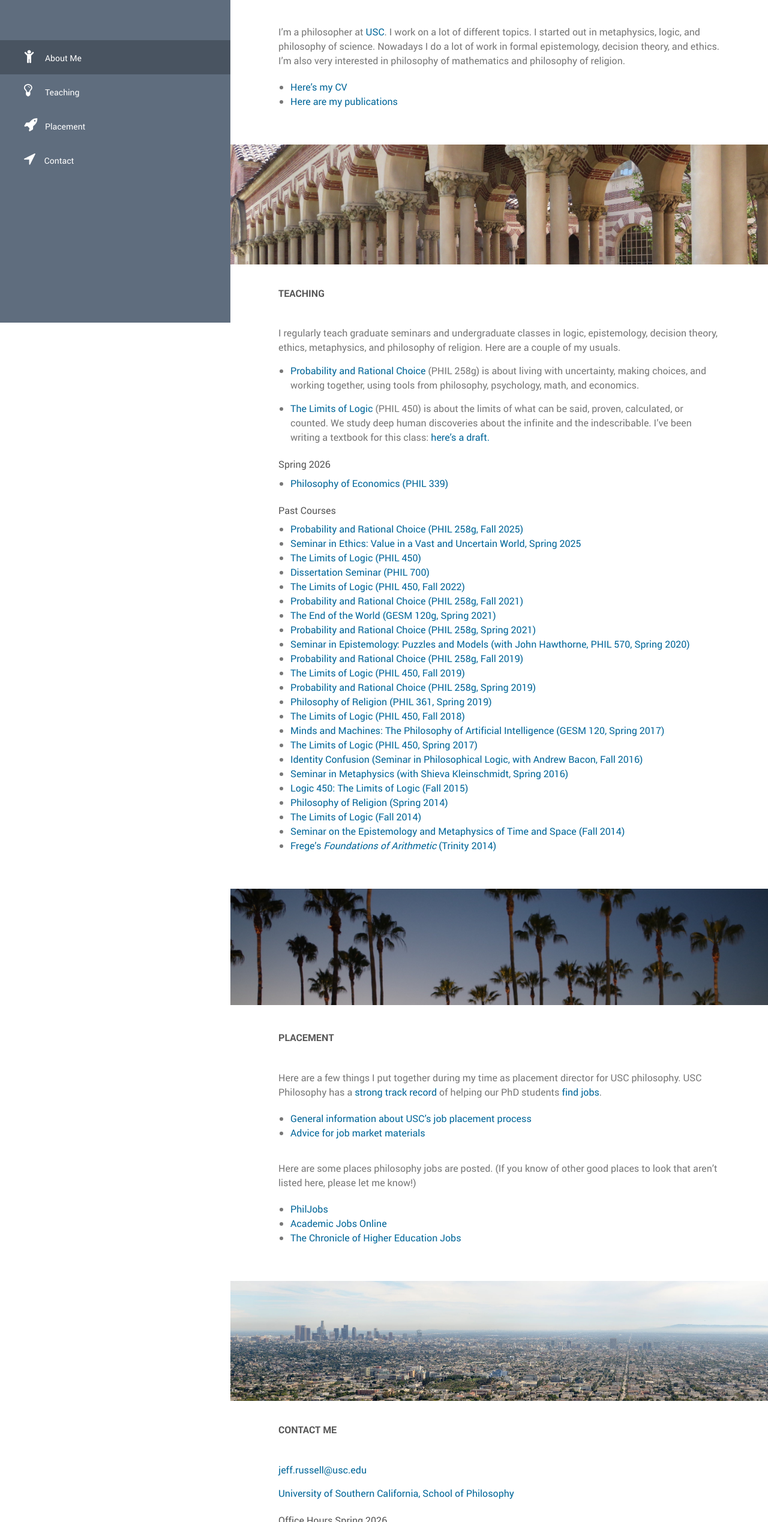
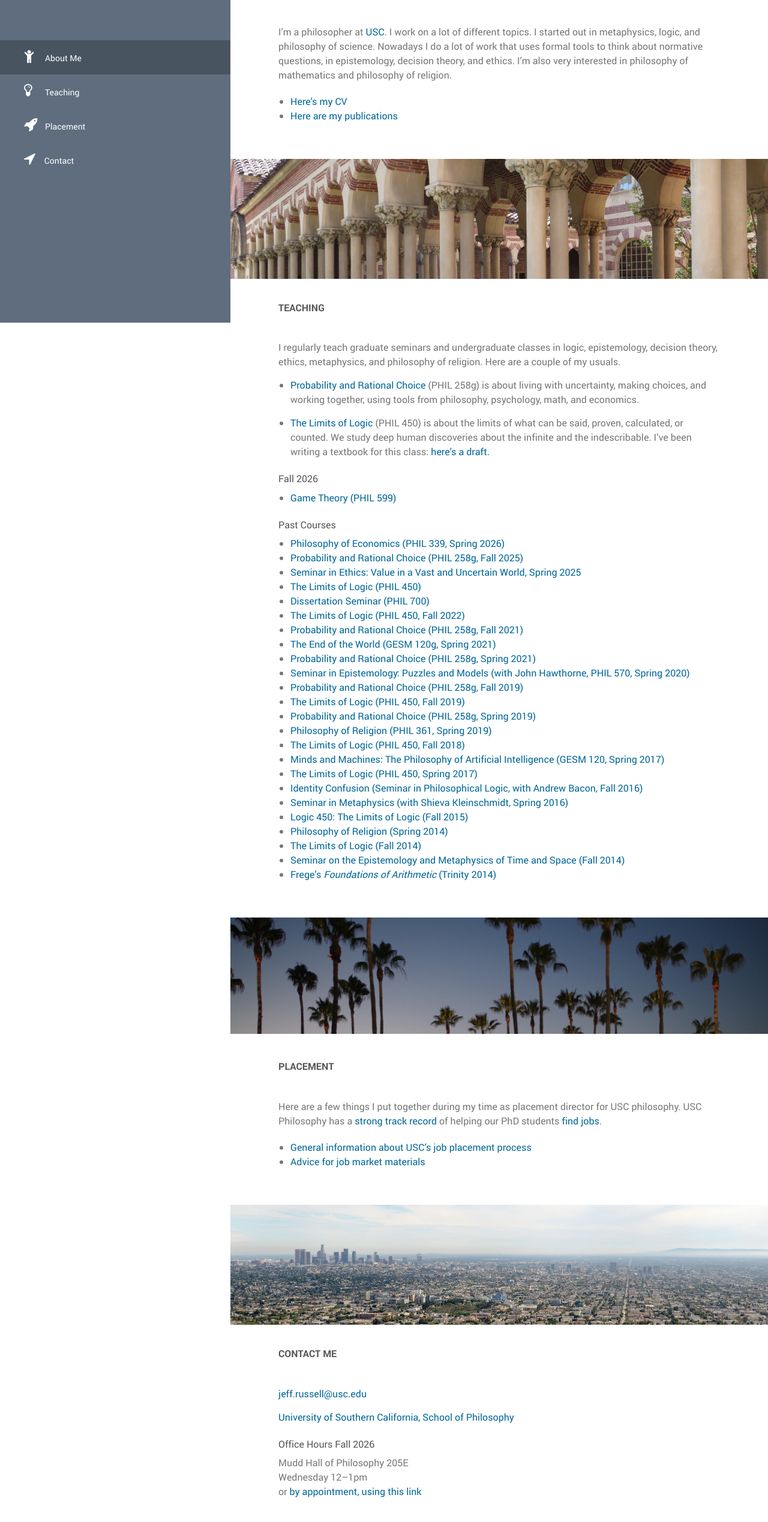
Before and after one commit to jefelino/jefelino.github.io, a website: page index.html in a window 1280 px wide. Shown: the part 262-2800 px from the top of the page at 60% size. Drawn offline with Linux system fonts and the light colour scheme.

Commit message:
Updated with Fall 2026 teaching and office hours

```diff
--- a/index.html
+++ b/index.html
@@ -89,9 +89,10 @@
                     <p>I’m a philosopher at <a
 href="https://dornsife.usc.edu/phil/">USC</a>. I work on a lot of
 different topics. I started out in metaphysics, logic, and philosophy of
-science. Nowadays I do a lot of work in formal epistemology, decision
-theory, and ethics. I’m also very interested in philosophy of
-mathematics and philosophy of religion.</p>
+science. Nowadays I do a lot of work that uses formal tools to think
+about normative questions, in epistemology, decision theory, and ethics.
+I’m also very interested in philosophy of mathematics and philosophy of
+religion.</p>
 <ul>
 <li><a href="cv.pdf">Here’s my CV</a></li>
 <li><a
@@ -123,13 +124,15 @@ We study deep human discoveries about the infinite and the
 indescribable. I’ve been writing a textbook for this class: <a
 href="limits-of-logic.pdf">here’s a draft.</a></p></li>
 </ul>
-<h2 id="spring-2026">Spring 2026</h2>
+<h2 id="fall-2026">Fall 2026</h2>
 <ul>
-<li><a href="https://tinyurl.com/phil-econ">Philosophy of Economics
-(PHIL 339)</a></li>
+<li><a href="https://tinyurl.com/game-theory-syllabus">Game Theory (PHIL
+599)</a></li>
 </ul>
 <h2 id="past-courses">Past Courses</h2>
 <ul>
+<li><a href="https://tinyurl.com/phil-econ">Philosophy of Economics
+(PHIL 339, Spring 2026)</a></li>
 <li><a href="courses/probability-fall-2025.html">Probability and
 Rational Choice (PHIL 258g, Fall 2025)</a></li>
 <li><a href="https://tinyurl.com/readings-vast-value">Seminar in Ethics:
@@ -206,16 +209,6 @@ about USC’s job placement process</a></li>
 <li><a href="placement/placement-advice.pdf">Advice for job market
 materials</a></li>
 </ul>
-<p>Here are some places philosophy jobs are posted. (If you know of
-other good places to look that aren’t listed here, please let me
-know!)</p>
-<ul>
-<li><a href="https://philjobs.org">PhilJobs</a></li>
-<li><a href="https://academicjobsonline.org/ajo">Academic Jobs
-Online</a></li>
-<li><a href="https://jobs.chronicle.com">The Chronicle of Higher
-Education Jobs</a></li>
-</ul>
 
 
                     </div>
@@ -233,11 +226,11 @@ Education Jobs</a></li>
 class="email">jeff.russell@usc.edu</a></p>
 <p><a href="http://dornsife.usc.edu/phil/">University of Southern
 California, School of Philosophy</a></p>
-<h2 id="office-hours-spring-2026">Office Hours Spring 2026</h2>
+<h2 id="office-hours-fall-2026">Office Hours Fall 2026</h2>
 <div class="line-block">Mudd Hall of Philosophy 205E<br />
-Tuesday 12:30–1:30pm<br />
-or <a href="https://tinyurl.com/meet-jeff-russell">by
-appointment</a></div>
+Wednesday 12–1pm<br />
+or <a href="https://tinyurl.com/meet-jeff-russell">by appointment, using
+this link</a></div>
 
 
                     </div>
```
Also changed, not shown: index.md (+7 -13 lines).
